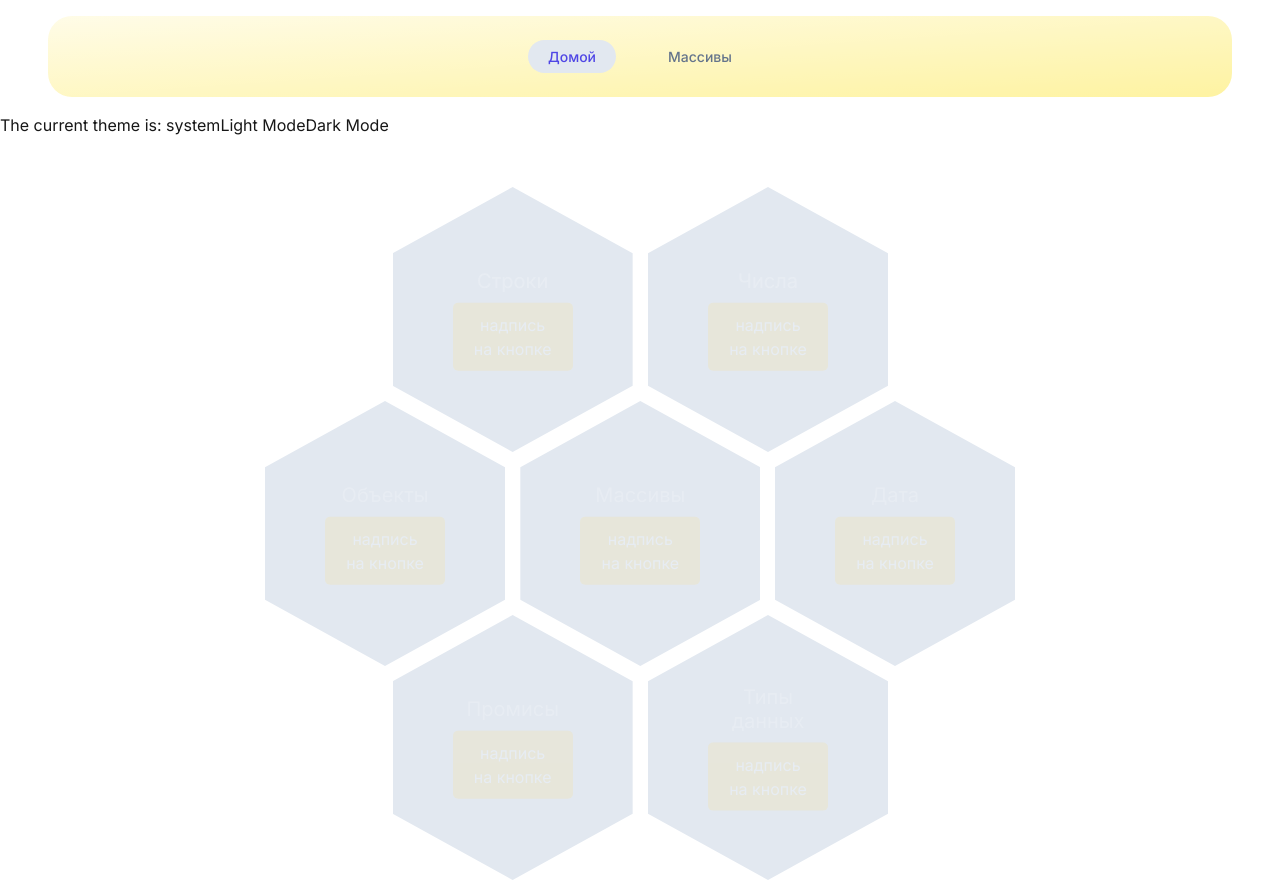
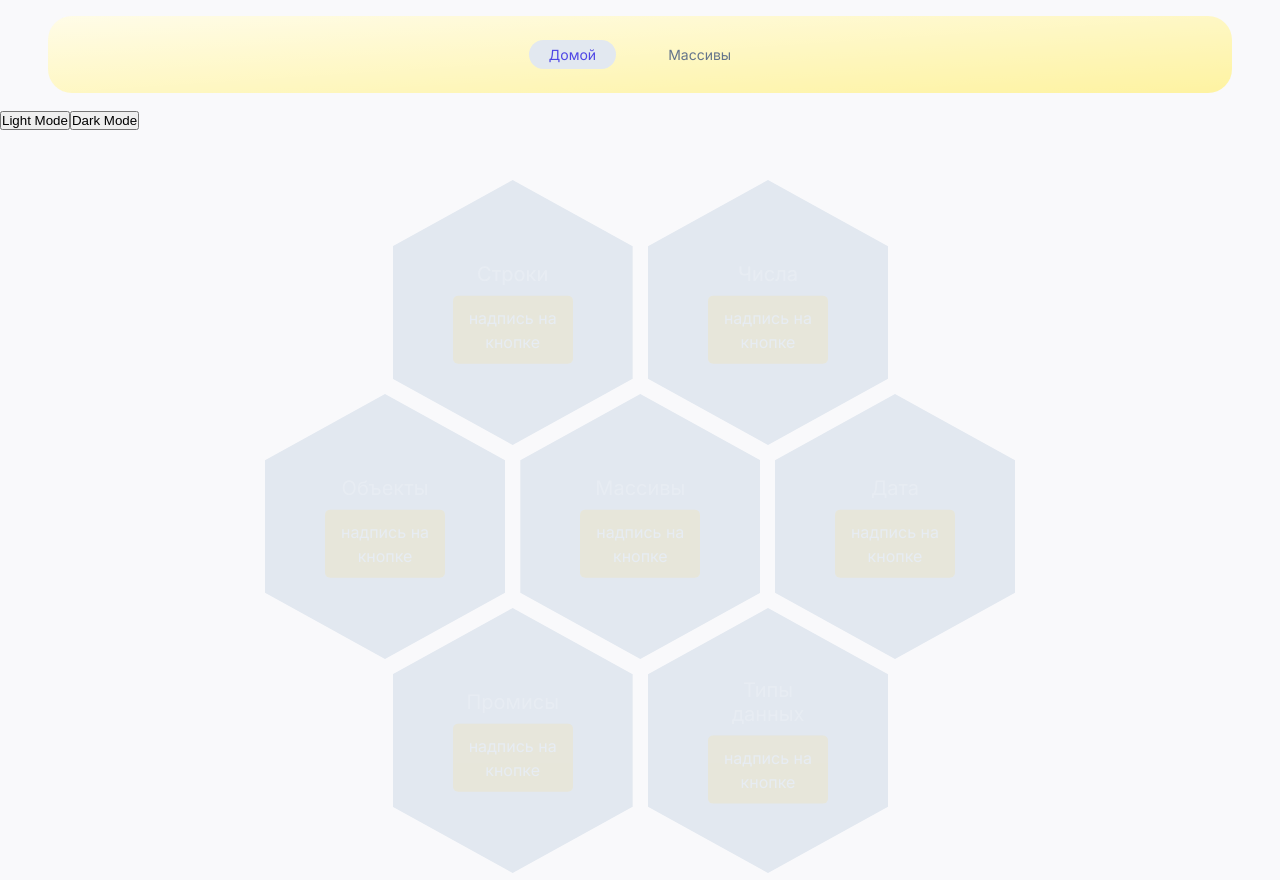
Before and after one commit to galagrin/JavaScript_for_Kids_Next.js, a Next.js app: page / in a window 1280 px wide. Built offline with nearby package versions, Linux system fonts and the light colour scheme.

Commit message:
ref: edited styles

```diff
--- a/src/app/layout.tsx
+++ b/src/app/layout.tsx
@@ -3,7 +3,7 @@ import { ThemeProvider } from 'next-themes';
 import { Geist, Geist_Mono, Inter } from 'next/font/google';
 import { Header } from 'widgets/Header/ui/Header';
 
-import './styles/globals.css';
+import './styles/globals.scss';
 
 const geistSans = Geist({
     variable: '--font-geist-sans',
--- a/src/app/styles/globals.css
+++ /dev/null
@@ -1,19 +0,0 @@
-@tailwind base;
-@tailwind components;
-@tailwind utilities;
-
-:root {
-    --background: ##f9f9fb;
-    --foreground: #171717;
-}
-
-[data-theme='dark'] {
-    --background: #171717;
-    --foreground: #f9f9fb;
-}
-
-body {
-    color: var(--foreground);
-    background: var(--background);
-    font-family: var(--font-inter), sans-serif;
-}
--- /dev/null
+++ b/src/app/styles/globals.scss
@@ -0,0 +1,39 @@
+/* @tailwind base;
+@tailwind components;
+@tailwind utilities; */
+@import '@/shared/styles/colors';
+
+* {
+    margin: 0;
+    padding: 0;
+    box-sizing: border-box;
+}
+
+:root {
+    --background: #f9f9fb;
+    --foreground: #171717;
+    /* светлая тема */
+    --hex-background-default: #{$hexDefault};
+    --hex-background-hover: #{$hexHover};
+    --hex-content-color: #{$hexContentColor};
+    --hex-button-background: #{$hexButtonBackground};
+    --hex-button-hover-background: #{$hexButtonHoverBackground};
+}
+
+[data-theme='dark'] {
+    --background: #171717;
+    --foreground: #f9f9fb;
+
+    --hex-background-default: #fef4a9;
+    --hex-background-hover: #aaa;
+    --hex-hover-shadow: rgba(255, 255, 255, 0.5);
+    --hex-button-background: #9194a7;
+    --hex-button-hover-background: #fde186b4;
+    --hex-content-color: #555;
+}
+
+body {
+    color: var(--foreground);
+    background: var(--background);
+    font-family: var(--font-inter), sans-serif;
+}
--- a/src/entities/navlink/ui/NavLink.tsx
+++ b/src/entities/navlink/ui/NavLink.tsx
@@ -2,7 +2,6 @@
 
 import Link from 'next/link';
 import { usePathname } from 'next/navigation';
-
 import styles from './NavLink.module.scss';
 
 export default function NavLink({
--- a/src/features/navigation/ui/NavigationMenu.module.scss
+++ b/src/features/navigation/ui/NavigationMenu.module.scss
@@ -18,8 +18,8 @@
     align-items: center;
     gap: 0.75rem;
     font-size: 0.875rem;
-    font-weight: 500;
-
+    font-weight: 400;
+    list-style: none;
     @media (min-width: 768px) {
         gap: 2rem;
     }
@@ -30,8 +30,9 @@
     border-radius: 9999px;
     padding: 0.375rem 1.25rem;
     color: colors.$navLinkText;
-
+    text-decoration: none;
     &:hover {
         color: colors.$navLinkHover;
+        font-weight: 500;
     }
 }
--- /dev/null
+++ b/src/pages/arrays/ui/ArraysPage.module.scss
@@ -0,0 +1,19 @@
+@use '@/shared/styles/mixins.scss' as *;
+@use '@/shared/styles/colors' as colors;
+
+.title {
+    @include textPrimary($size: 18px, $align: center);
+    color: #{colors.$textDefaultColor};
+}
+
+.container {
+    display: flex;
+    align-items: center;
+    gap: 1.25rem;
+    justify-content: center;
+}
+
+.progressWrapper {
+    display: flex;
+    justify-content: center;
+}
--- a/src/pages/arrays/ui/ArraysPage.tsx
+++ b/src/pages/arrays/ui/ArraysPage.tsx
@@ -1,9 +1,100 @@
+// 'use client';
+
+// import { useArrayPage } from '@/pages/arrays/model/useArrayPage';
+// import { ArrowButton } from '@/shared/ui/ArrowButton/ArrowButton';
+// import { ProgressBar } from '@/shared/ui/ProgressBar/ProgressBar';
+// import { Card } from '@/widgets/Card/index';
+
+// export default function ArraysPage() {
+//     const {
+//         loadingAllArrays,
+//         errorAllArrays,
+//         isFlipped,
+//         setIsFlipped,
+//         rolledOut,
+//         progress,
+//         handleNextCard,
+//         handlePrevCard,
+//         getCurrentCard,
+//         arraysList,
+//     } = useArrayPage();
+
+//     if (loadingAllArrays) return <div>Загрузка данных...</div>;
+//     if (errorAllArrays) return <div>Ошибка: {errorAllArrays}</div>;
+
+//     const currentCard = getCurrentCard();
+
+//     return (
+//         <>
+//             <h1 className="text-center">Изучаем методы массивов</h1>
+//             {currentCard && (
+//                 <>
+//                     <div className="flex items-center gap-5 justify-center">
+//                         <ArrowButton onClick={handlePrevCard} direction="Left" />
+//                         <Card data={currentCard} isFlipped={isFlipped} setIsFlipped={setIsFlipped} rolledOut={rolledOut} />
+//                         <ArrowButton onClick={handleNextCard} direction="Right" />
+//                     </div>
+//                     <div className="flex justify-center">
+//                         <ProgressBar value={progress} max={arraysList.length > 0 ? arraysList.length - 1 : 0} />
+//                     </div>
+//                 </>
+//             )}
+//         </>
+//     );
+// }
+
 'use client';
 
+import styles from './ArraysPage.module.scss';
 import { useArrayPage } from '@/pages/arrays/model/useArrayPage';
 import { ArrowButton } from '@/shared/ui/ArrowButton/ArrowButton';
 import { ProgressBar } from '@/shared/ui/ProgressBar/ProgressBar';
-import { Card } from '@/widgets/Card/ui/Card';
+import { Card } from '@/widgets/Card/index';
+
+// 'use client';
+
+// import { useArrayPage } from '@/pages/arrays/model/useArrayPage';
+// import { ArrowButton } from '@/shared/ui/ArrowButton/ArrowButton';
+// import { ProgressBar } from '@/shared/ui/ProgressBar/ProgressBar';
+// import { Card } from '@/widgets/Card/index';
+
+// export default function ArraysPage() {
+//     const {
+//         loadingAllArrays,
+//         errorAllArrays,
+//         isFlipped,
+//         setIsFlipped,
+//         rolledOut,
+//         progress,
+//         handleNextCard,
+//         handlePrevCard,
+//         getCurrentCard,
+//         arraysList,
+//     } = useArrayPage();
+
+//     if (loadingAllArrays) return <div>Загрузка данных...</div>;
+//     if (errorAllArrays) return <div>Ошибка: {errorAllArrays}</div>;
+
+//     const currentCard = getCurrentCard();
+
+//     return (
+//         <>
+//             <h1 className="text-center">Изучаем методы массивов</h1>
+//             {currentCard && (
+//                 <>
+//                     <div className="flex items-center gap-5 justify-center">
+//                         <ArrowButton onClick={handlePrevCard} direction="Left" />
+//                         <Card data={currentCard} isFlipped={isFlipped} setIsFlipped={setIsFlipped} rolledOut={rolledOut} />
+//                         <ArrowButton onClick={handleNextCard} direction="Right" />
+//                     </div>
+//                     <div className="flex justify-center">
+//                         <ProgressBar value={progress} max={arraysList.length > 0 ? arraysList.length - 1 : 0} />
+//                     </div>
+//                 </>
+//             )}
+//         </>
+//     );
+// }
 
 export default function ArraysPage() {
     const {
@@ -26,15 +117,15 @@ export default function ArraysPage() {
 
     return (
         <>
-            <h1 className="text-center">Изучаем методы массивов</h1>
+            <h1 className={styles.title}>Изучаем методы массивов</h1>
             {currentCard && (
                 <>
-                    <div className="flex items-center gap-5 justify-center">
+                    <div className={styles.container}>
                         <ArrowButton onClick={handlePrevCard} direction="Left" />
                         <Card data={currentCard} isFlipped={isFlipped} setIsFlipped={setIsFlipped} rolledOut={rolledOut} />
                         <ArrowButton onClick={handleNextCard} direction="Right" />
                     </div>
-                    <div className="flex justify-center">
+                    <div className={styles.progressWrapper}>
                         <ProgressBar value={progress} max={arraysList.length > 0 ? arraysList.length - 1 : 0} />
                     </div>
                 </>
--- a/src/pages/home/ui/HomePage.tsx
+++ b/src/pages/home/ui/HomePage.tsx
@@ -5,14 +5,13 @@ import { HexGallery } from 'widgets/HexGallery/index';
 import { useHomePage } from '../model/useHomePage';
 
 export default function HomePage() {
-    const { mounted, theme, toggleTheme } = useHomePage();
+    const { mounted, toggleTheme } = useHomePage();
 
     if (!mounted) return null;
 
     return (
         <>
             <div>
-                The current theme is: {theme}
                 <button onClick={() => toggleTheme('light')}>Light Mode</button>
                 <button onClick={() => toggleTheme('dark')}>Dark Mode</button>
             </div>
--- a/src/shared/styles/colors.scss
+++ b/src/shared/styles/colors.scss
@@ -30,3 +30,6 @@ $navLinkText: rgb(100, 116, 139);
 $navLinkHover: rgb(99, 102, 241);
 $navLinkActive: rgb(226, 232, 240);
 $navLinkActiveText: rgb(79, 70, 229);
+
+// Text
+$textDefaultColor: #6b7280;
--- /dev/null
+++ b/src/widgets/Card/index.ts
@@ -0,0 +1 @@
+export { Card } from './ui/Card';
--- a/src/widgets/Header/ui/Header.tsx
+++ b/src/widgets/Header/ui/Header.tsx
@@ -1,5 +1,4 @@
-import Link from 'next/link';
-
+// import Link from 'next/link';
 import { NavigationMenu } from '../../../features/navigation/ui/NavigationMenu';
 
 export const Header = () => {
--- a/src/widgets/HexGallery/ui/HexGallery.module.scss
+++ b/src/widgets/HexGallery/ui/HexGallery.module.scss
@@ -17,7 +17,8 @@
     position: relative;
     width: 240px;
     height: 265px;
-    background-color: colors.$hexDefault;
+    // background-color: colors.$hexDefault;
+    background-color: var(--hex-background-default);
     -webkit-clip-path: polygon(50% 0%, 100% 25%, 100% 75%, 50% 100%, 0% 75%, 0% 25%);
     clip-path: polygon(50% 0%, 100% 25%, 100% 75%, 50% 100%, 0% 75%, 0% 25%);
     transition:
@@ -27,7 +28,8 @@
 }
 
 .hex:hover {
-    background-color: colors.$hexHover;
+    // background-color: colors.$hexHover;
+    background-color: var(--hex-background-hover);
     transform: scale(1.05);
     box-shadow: 0 4px 20px colors.$hexHoverShadow;
 }
@@ -73,7 +75,8 @@
     left: 50%;
     transform: translate(-50%, -50%);
     text-align: center;
-    color: colors.$hexContentColor;
+    // color: colors.$hexContentColor;
+    color: var(--hex-content-color);
     opacity: 0.2;
     transition: opacity 0.3s;
 }
@@ -84,17 +87,20 @@
 
 .hexbutton {
     margin-top: 10px;
-    padding: 10px 20px;
+    padding: 10px 10px;
     cursor: pointer;
     border-radius: 5px;
+    border: none;
     transition: background-color 0.3s;
-    background-color: colors.$hexButtonBackground;
+    // background-color: colors.$hexButtonBackground;
+    background-color: var(--hex-button-background);
     color: white;
     @include textPrimary($size: 16px, $align: center);
 }
 
 .hexbutton:hover {
-    background-color: colors.$hexButtonHoverBackground;
+    // background-color: colors.$hexButtonHoverBackground;
+    background-color: var(--hex-button-hover-background);
 }
 
 .title {
```
